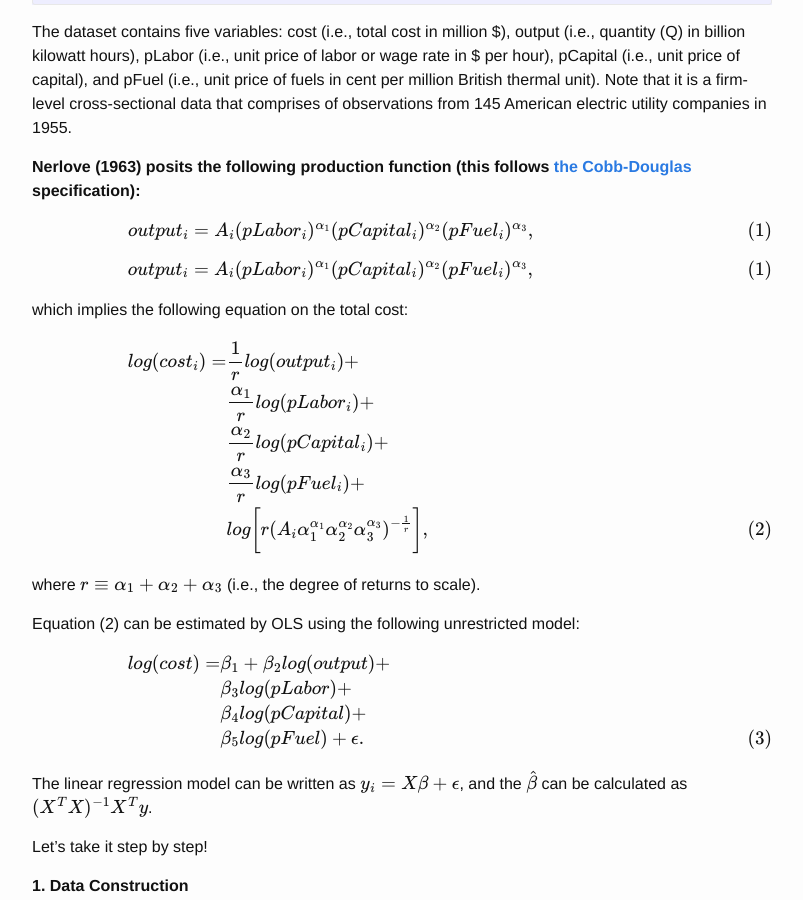
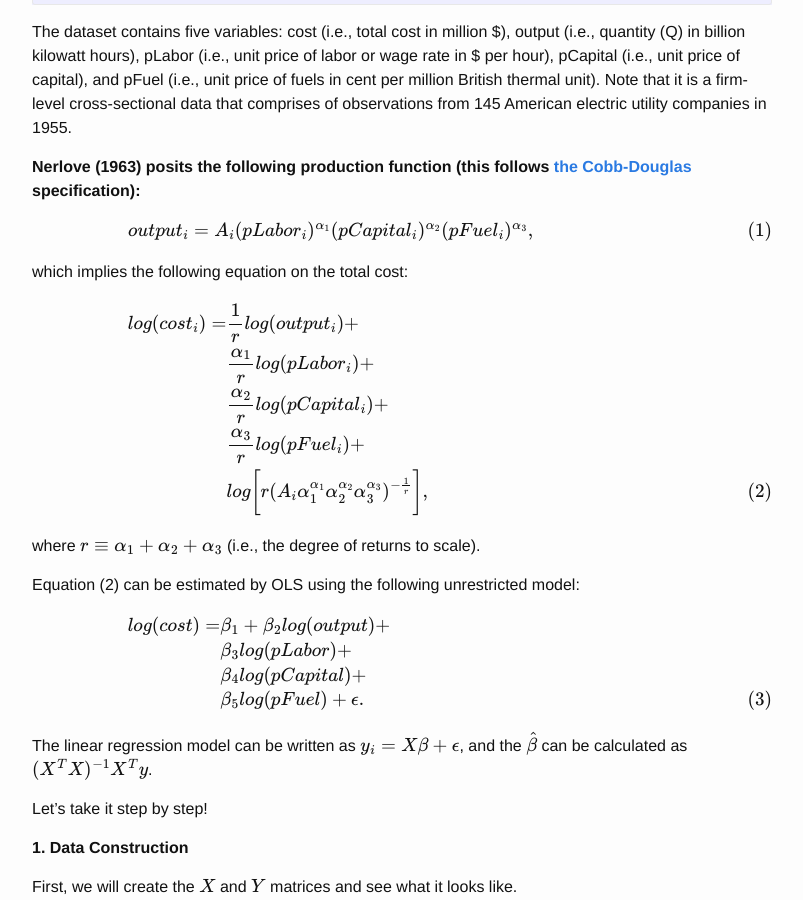
Before and after one commit to j1yoo/j1yoo.github.io, a Jekyll site: the page built from _posts/2019-02-13-hand-rolling_ols.md, in a window 1280 px wide and 900 px high, scrolled down 552 px. Shown: the whole window, without its empty margins (238-1041 px from the left). Built offline with Jekyll 4.4.1, drawn with Linux system fonts in a browser that asks for light colours; formulas are drawn with MathJax 3; comment, search, counter and statistics services are not loaded.

Commit message:
Update 2019-02-13-hand-rolling_ols.md

```diff
--- a/_posts/2019-02-13-hand-rolling_ols.md
+++ b/_posts/2019-02-13-hand-rolling_ols.md
@@ -31,8 +31,6 @@ __Nerlove (1963) posits the following production function (this follows [the Cob
 $$\begin{align}
 output_{i} = A_{i}(pLabor_{i})^{\alpha_{1}}(pCapital_{i})^{\alpha_{2}}(pFuel_{i})^{\alpha_{3}}, \tag{1}
 \end{align}$$
-
-$$ output_{i} = A_{i}(pLabor_{i})^{\alpha_{1}}(pCapital_{i})^{\alpha_{2}}(pFuel_{i})^{\alpha_{3}}, \tag{1} $$
 
 which implies the following equation on the total cost:
 
```
